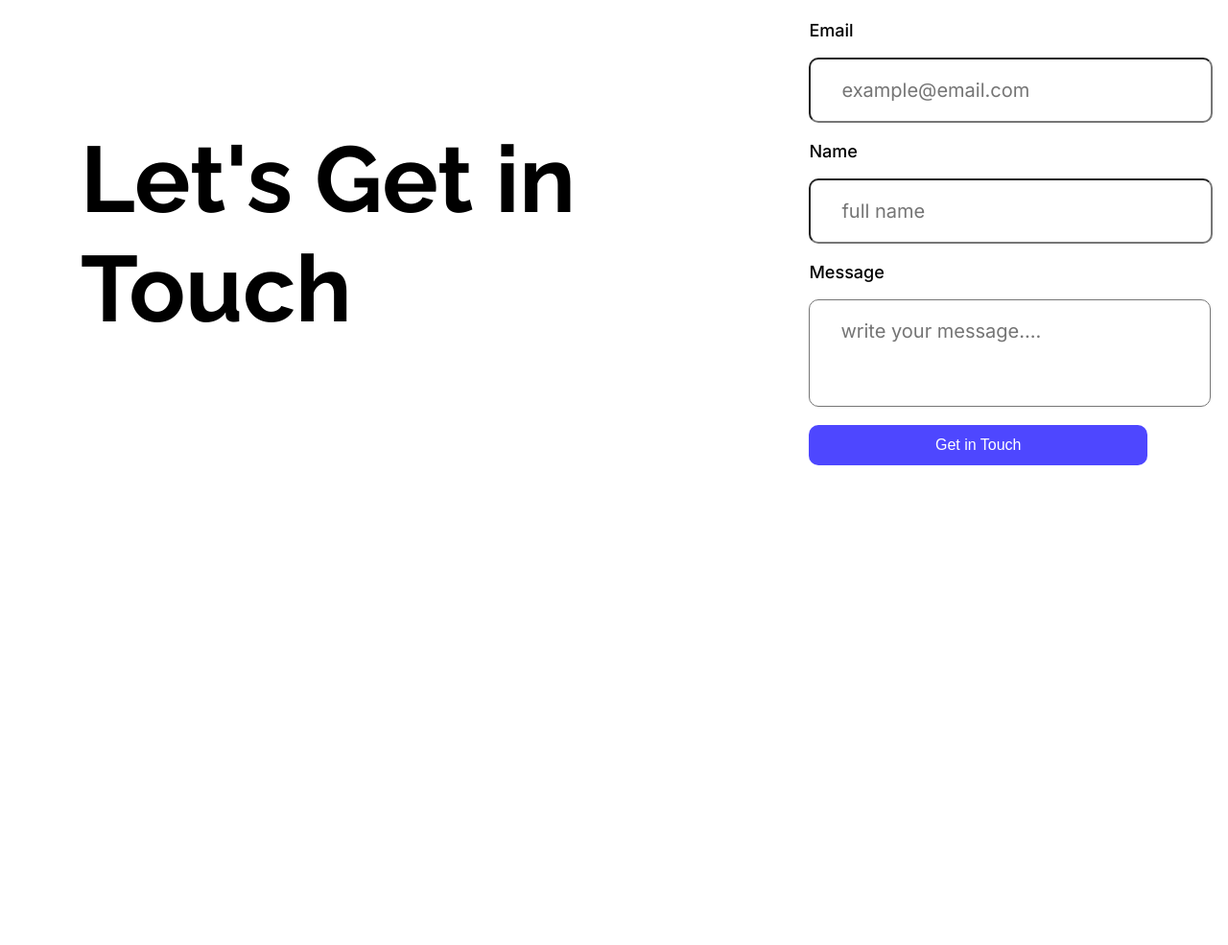
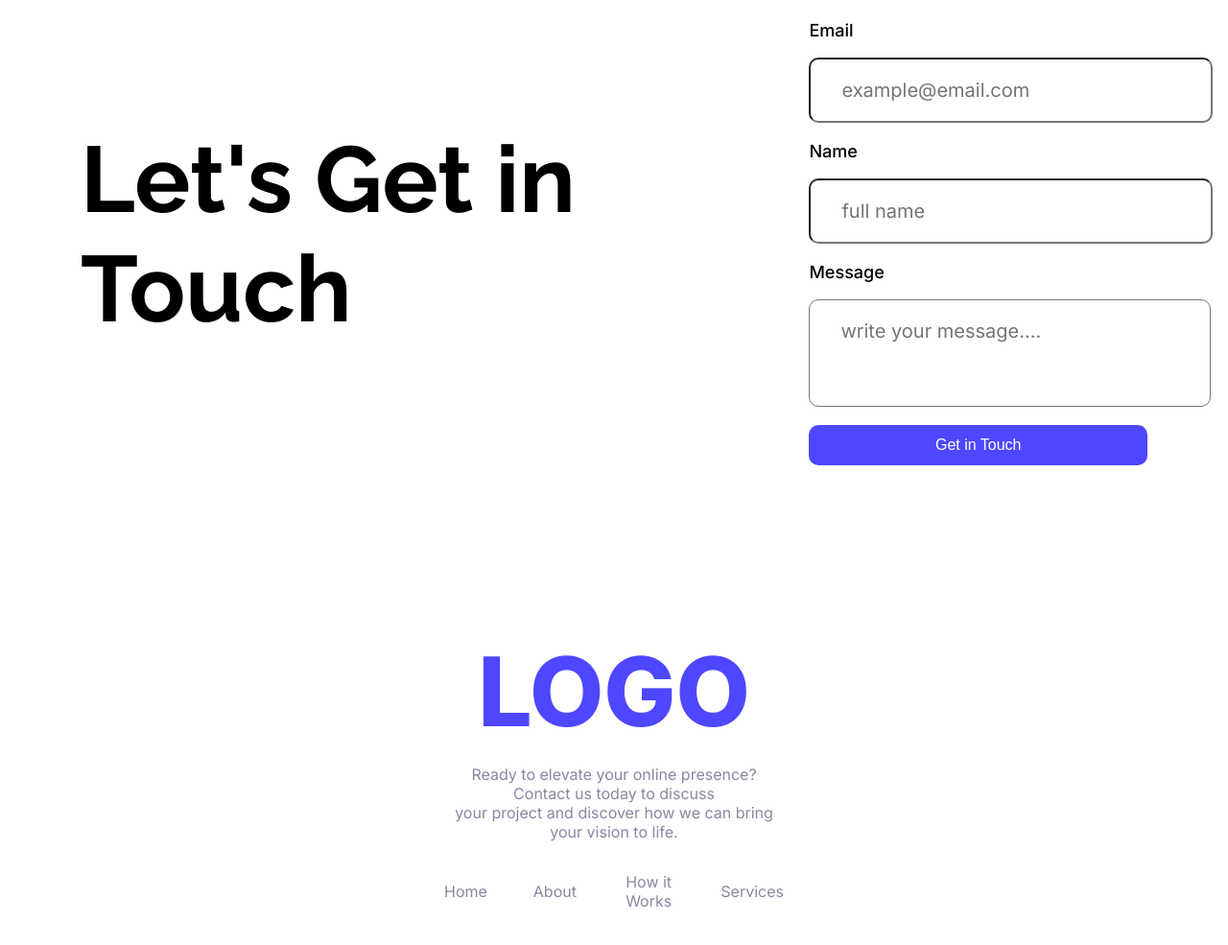
Before and after one commit to Zia-019/Assignment-1, a plain HTML site: page index.html in a window 1280 px wide. Shown: the part 3452-4437 px from the top of the page at 96% size. Before the commit the page ends 4016 px from the top, so only its background shows below. Drawn offline with Linux system fonts and the light colour scheme.

Commit message:
Footer complete

```diff
--- a/index.html
+++ b/index.html
@@ -159,7 +159,20 @@
     </main>
 
     <footer>
-
+        <div class="bottom">
+            <div class="bottom-content text-center inter-font">
+                <div class="bottom-description ">
+                    <h2 class="bottom-logo primary-color">LOGO</h2>
+                    <p class="bottom-text bottom-style">Ready to elevate your online presence? Contact us today to discuss <br> your project and discover how we can bring your vision to life.</p>
+                </div>
+                <div class="bottom-options bottom-style">
+                    <p>Home</p>
+                    <p>About</p>
+                    <p>How it Works</p>
+                    <p>Services</p>
+                </div>
+            </div>
+        </div>
     </footer>
 
 </body>
--- a/styles/assignment-1.css
+++ b/styles/assignment-1.css
@@ -43,6 +43,10 @@
     font-weight: 400;
     font-size: 24px;
     color: rgba(37, 36, 50, 0.5);
+}
+
+.bottom-style{
+    color: rgba(137, 135, 161, 1);
 }
 
 .btn-primary{
@@ -286,3 +290,20 @@ main input[type="text"], main input[type="email"], main textarea{
     margin-bottom: 19px;
     resize: none;
 }
+
+.bottom-content{
+    margin: 104px 455px;
+}
+
+.bottom-logo{
+    font-size: 100px;
+    font-weight: 800;
+    margin-bottom: 0;
+}
+
+.bottom-options{
+    display: flex;
+    gap: 48px;
+    align-items: center;
+    justify-content: center;
+}
```
